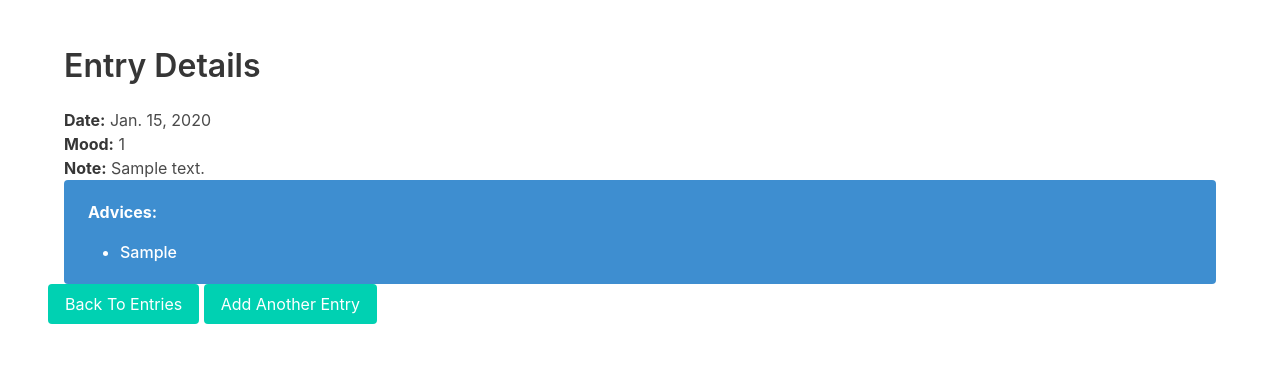
After one commit to messineg/logboekmentalegezondheid, a Django app: template applicatie/mental_health_web/entries/templates/entries/entry_added.html in a window 1280 px wide. The commit adds this page. Shown: the top 387 px of the page. Run offline with Django 5.2, Linux system fonts and the light colour scheme; the template is opened without the code that fills it: values that come from a table or form of the project are taken from there, others are empty; tables that the repository leaves empty hold one stand-in row (values such as "Sample post").

Commit message:
aanpassingen web app

```diff
--- a/applicatie/mental_health_web/entries/admin.py
+++ b/applicatie/mental_health_web/entries/admin.py
@@ -1,5 +1,6 @@
 from django.contrib import admin
-from .models import Entry
+from .models import Entry, Advice
 # Register your models here.
 
 admin.site.register(Entry)
+admin.site.register(Advice)
--- a/applicatie/mental_health_web/entries/models.py
+++ b/applicatie/mental_health_web/entries/models.py
@@ -12,3 +12,11 @@ class Entry(models.Model):
 
     class Meta:
         db_table = 'Entries'
+
+class Advice(models.Model):
+    min_mood = models.IntegerField()
+    max_mood = models.IntegerField()
+    advice = models.TextField()
+
+    def __str__(self):
+        return f"{self.advice}"
--- /dev/null
+++ b/applicatie/mental_health_web/entries/templates/entries/entry_added.html
@@ -0,0 +1,40 @@
+<!DOCTYPE html>
+<html lang="en">
+<head>
+    <meta charset="UTF-8">
+    <meta name="viewport" content="width=device-width, initial-scale=1.0">
+    <title>Entry Details</title>
+    <link rel="stylesheet" href="https://cdn.jsdelivr.net/npm/bulma@0.9.4/css/bulma.min.css">
+</head>
+<body>
+<section class="section">
+    <div class="container">
+        <h1 class="title">Entry Details</h1>
+        <p><strong>Date:</strong> {{ entry.date }}</p>
+        <p><strong>Mood:</strong> {{ entry.mood }}</p>
+        <p><strong>Note:</strong> {{ entry.note }}</p>
+
+        {% if advices %}
+    <div class="notification is-info">
+        <strong>Advices:</strong>
+        <div class="content">
+            <ul>
+                {% for advice in advices %}
+                    <li class="has-text-weight-medium">{{ advice.advice }}</li>
+                {% endfor %}
+            </ul>
+        </div>
+    </div>
+{% else %}
+    <div class="notification is-warning">
+        <strong>No advice available for this mood.</strong>
+    </div>
+{% endif %}
+    </div>
+    <div>
+        <a href="{% url 'entry_list' %}" class="button is-primary mb-4">Back To Entries</a>
+        <a href="{% url 'add_entry' %}" class="button is-primary mb-4">Add Another Entry</a>
+    </div>
+</section>
+</body>
+</html>
```
Also changed, not shown: applicatie/mental_health_web/entries/forms.py (+13 -0 lines), applicatie/mental_health_web/entries/templates/entries/add_entry.html (+15 -1 lines), applicatie/mental_health_web/entries/views.py (+11 -9 lines), applicatie/mental_health_web/db.sqlite3 (added), applicatie/mental_health_web/entries/migrations/0002_advice.py (added), applicatie/mental_health_web/entries/migrations/0003_alter_advice_table.py (added).
